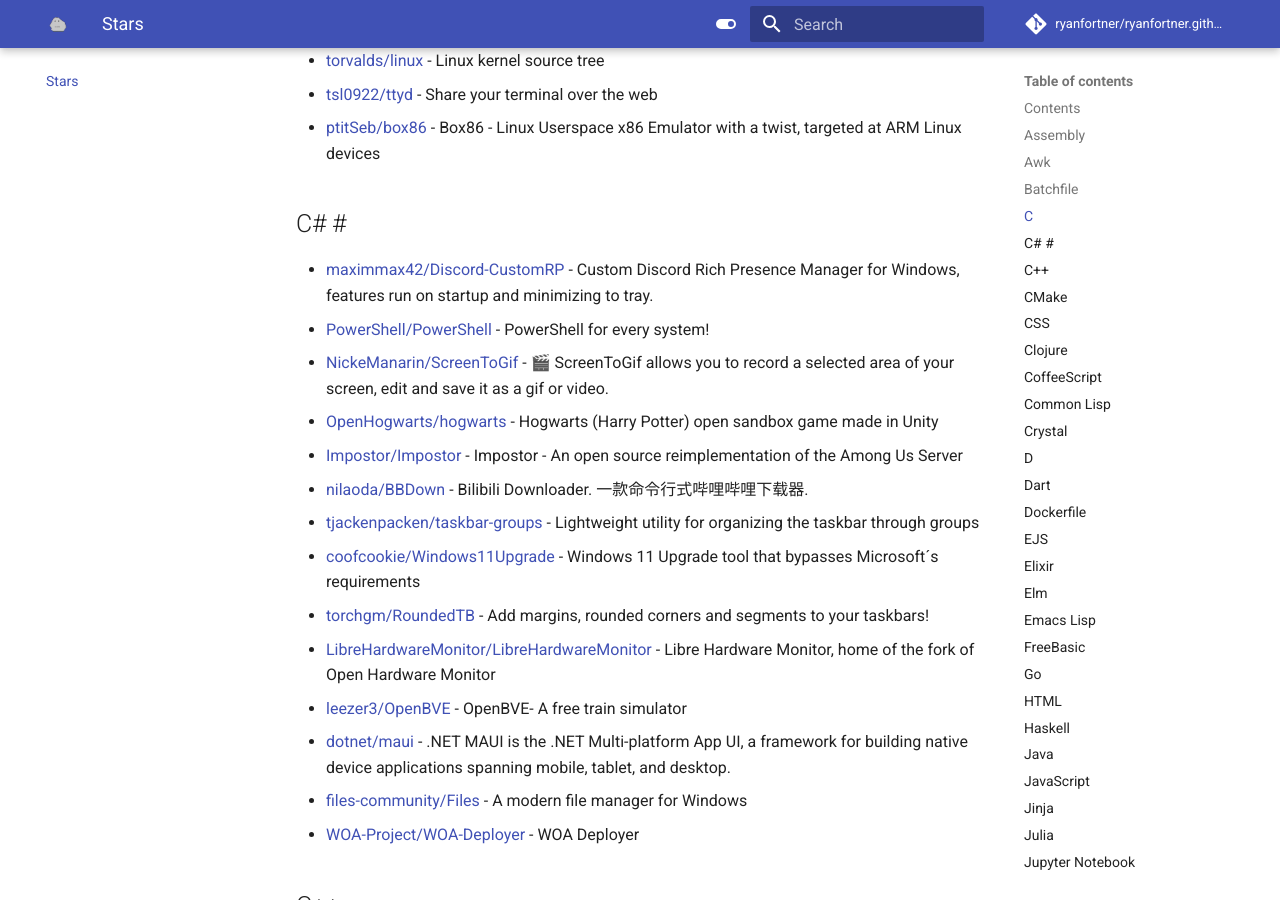
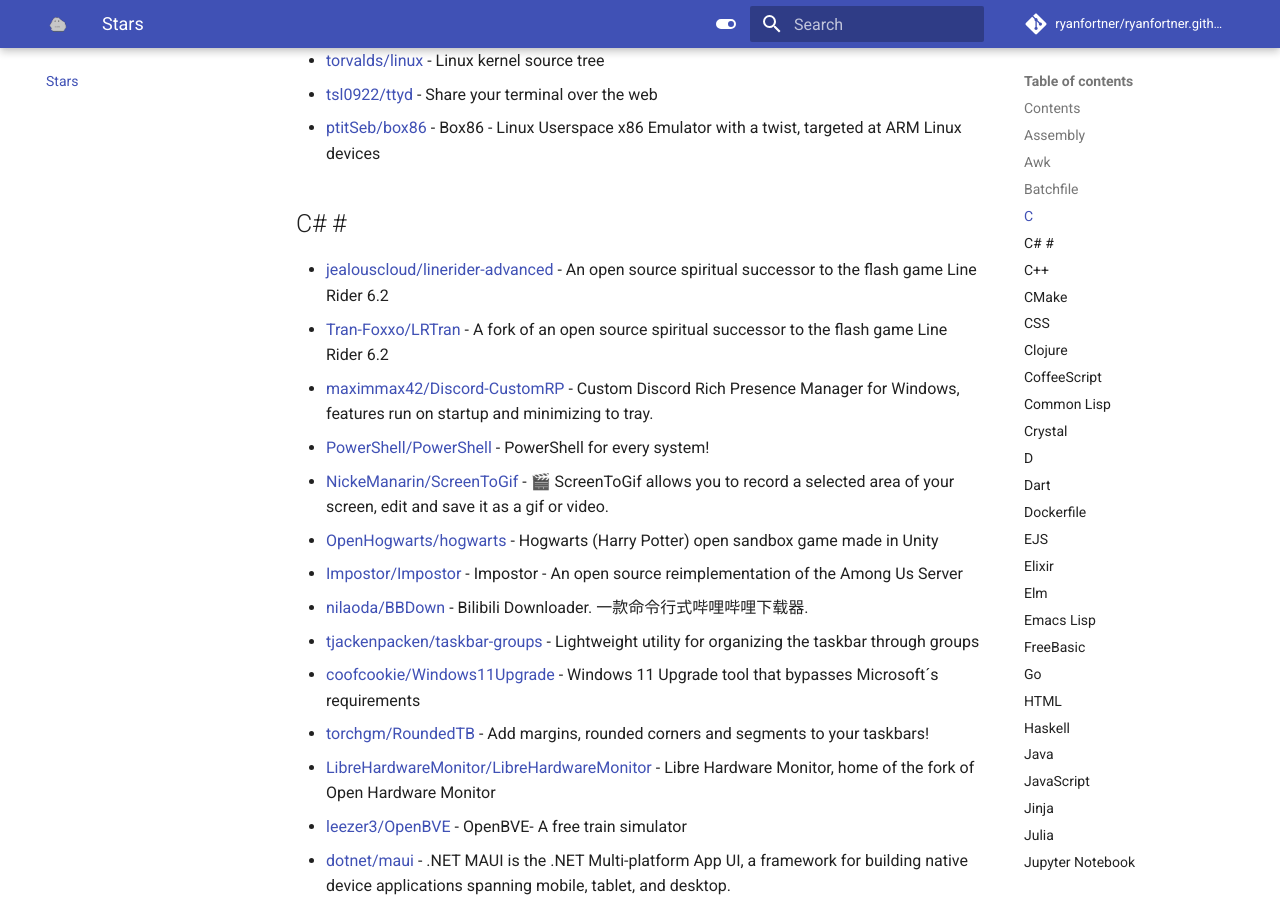
Before and after one commit to ryanfortner/ryanfortner.github.io, an MkDocs documentation site: the page built from docs/stars.md, in a window 1280 px wide and 900 px high, scrolled down 9724 px. Built offline with MkDocs 1.6.1 and Material for MkDocs 9.7.7, drawn with Linux system fonts in a browser that asks for light colours; emoji names are drawn with the system emoji font; comment, search, counter and statistics services are not loaded.

Commit message:
update stars.md

```diff
--- a/docs/stars.md
+++ b/docs/stars.md
@@ -245,6 +245,8 @@
 
 ## C# #
 
+- [jealouscloud/linerider-advanced](https://github.com/jealouscloud/linerider-advanced) - An open source spiritual successor to the flash game Line Rider 6.2
+- [Tran-Foxxo/LRTran](https://github.com/Tran-Foxxo/LRTran) - A fork of an open source spiritual successor to the flash game Line Rider 6.2
 - [maximmax42/Discord-CustomRP](https://github.com/maximmax42/Discord-CustomRP) - Custom Discord Rich Presence Manager for Windows, features run on startup and minimizing to tray.
 - [PowerShell/PowerShell](https://github.com/PowerShell/PowerShell) - PowerShell for every system!
 - [NickeManarin/ScreenToGif](https://github.com/NickeManarin/ScreenToGif) - 🎬 ScreenToGif allows you to record a selected area of your screen, edit and save it as a gif or video.
```
